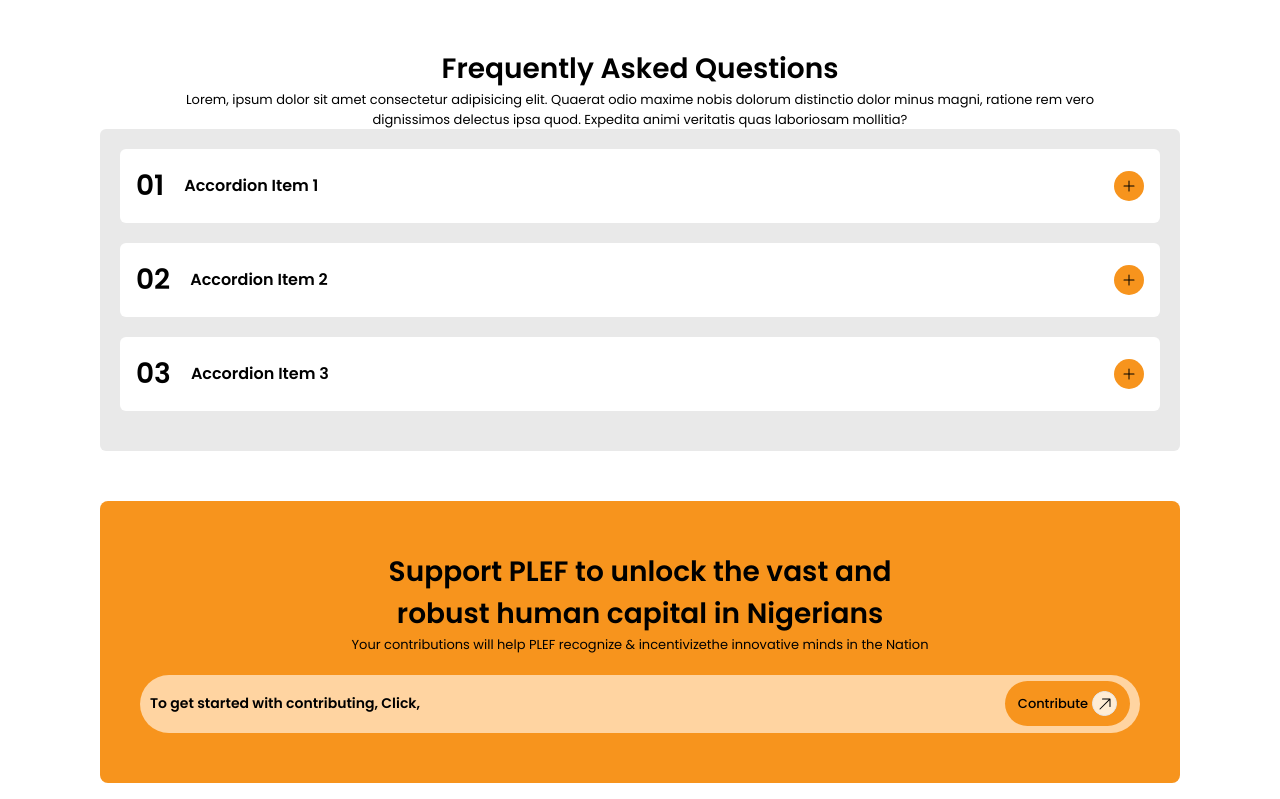
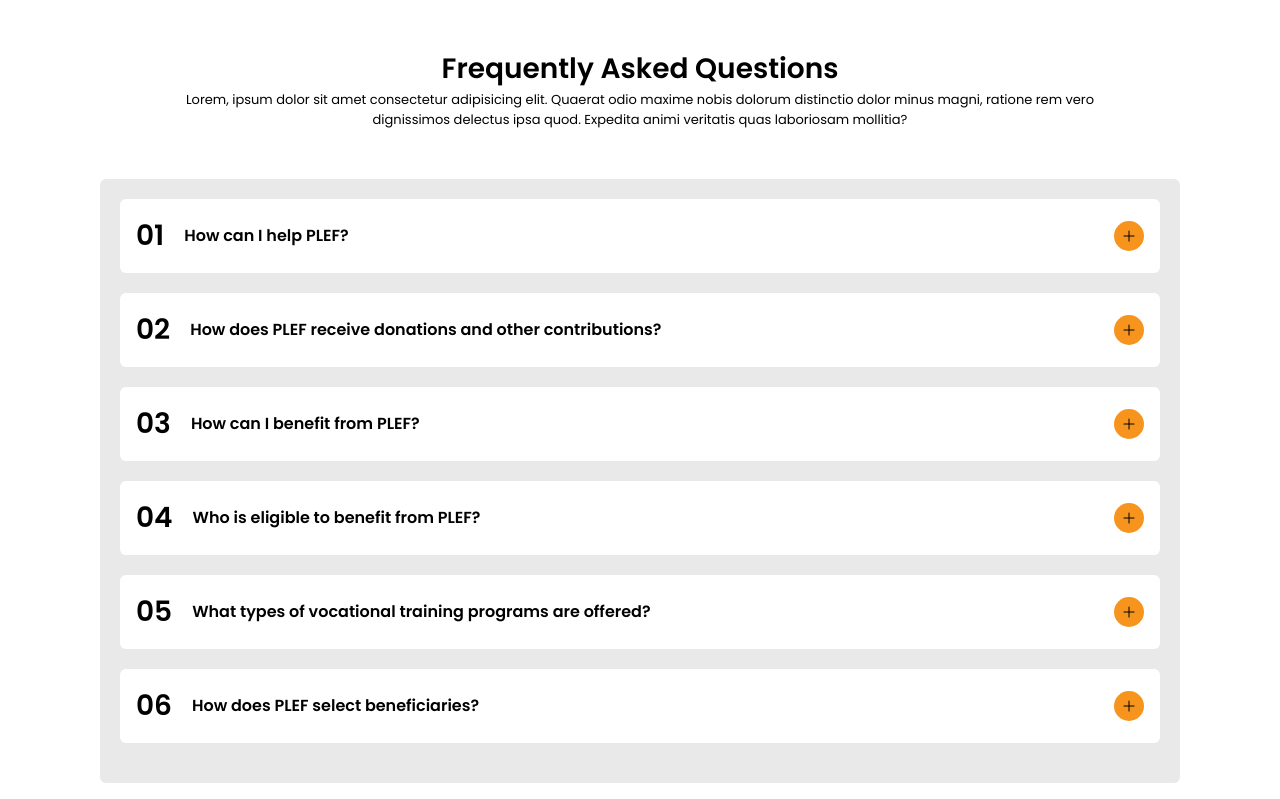
Before and after one commit to KenUdoudo/company, a React (Vite) app: page / in a window 1280 px wide. Shown: the part 4181-4980 px from the top of the page. Built offline with nearby package versions, Linux system fonts and the light colour scheme.

Commit message:
done with text

```diff
--- a/src/components/Home/accordion.jsx
+++ b/src/components/Home/accordion.jsx
@@ -30,18 +30,53 @@
     const items = [
         {
             number: '01',
-            title: 'Accordion Item 1',
-            content: 'This is the content for item 1.'
+            title: 'How can I help PLEF?',
+            content: (
+                   <div>
+                        <p>There are several ways to support our project:</p>
+                        <ul className="list-disc pl-5">
+                            <li>Volunteer →  Join us as a volunteer to assist in various programs and activities.</li>
+                            <li>Donate → Financial contributions are always welcome to help us expand our reach and impact.</li>
+                            <li>Partner → Collaborate with us as a corporate or community partner to provide resources, expertise, or opportunities for our beneficiaries.</li>
+                            <li>Advocate → Spread the word about our mission and programs to raise awareness and garner more support.</li>
+                        </ul>
+                   </div>
+            ),
         },
         {
             number: '02',
-            title: 'Accordion Item 2',
-            content: 'This is the content for item 2.'
+            title: 'How does PLEF receive donations and other contributions?',
+            content: 'Donations can be made through our website via secure online payment methods. We also accept contributions via bank transfers, checks, and in-kind donations. For corporate sponsorships and larger contributions, please contact our fundraising team directly.'
         },
         {
             number: '03',
-            title: 'Accordion Item 3',
-            content: 'This is the content for item 3.'
+            title: 'How can I benefit from PLEF?',
+            content: (
+                <div>
+                     <p>If you are a young person in Nigeria, you can benefit from our project by:</p>
+                     <ul className="list-disc pl-5">
+                         <li>Scholarships: Access financial aid to support your education.</li>
+                         <li>Participating in Training Programs: Enroll in our vocational training courses to gain marketable skills.</li>
+                         <li>Receiving Mentorship: Benefit from mentorship opportunities with experienced professionals.</li>
+                         <li>Joining Workshops and Events: Attend our workshops and events to enhance your personal and professional development.</li>
+                     </ul>
+                </div>
+         ),
+        },
+        {
+            number: '04',
+            title: 'Who is eligible to benefit from PLEF?',
+            content: 'Our programs are designed for young people in Nigeria, typically aged between 15 and 30 years. We prioritize individuals from underserved communities, those with financial needs, and those who show a strong commitment to academic and vocational excellence.'
+        },
+        {
+            number: '05',
+            title: 'What types of vocational training programs are offered?',
+            content: 'While we do not offer training directly we partner with local skilled men to provide these vocational training programs in trades such as carpentry, tailoring, ICT, plumbing, agriculture, and more. Each program is designed to provide practical, hands-on experience and is led by experienced instructors.'
+        },
+        {
+            number: '06',
+            title: 'How does PLEF select beneficiaries?',
+            content: 'Participants are selected based on a combination of factors, including, academic performance, financial need, commitment to personal and professional development, and recommendations from community leaders and educators. An application process is in place to ensure fairness and transparency.'
         }
     ];
     return (
--- a/src/components/Home/section7.jsx
+++ b/src/components/Home/section7.jsx
@@ -63,7 +63,7 @@
                 <p className="text-[28px] font-semibold">Frequently Asked Questions</p>
                 <p className="text-[13px]">Lorem, ipsum dolor sit amet consectetur adipisicing elit. Quaerat odio maxime nobis dolorum distinctio dolor minus magni, ratione rem vero <br /> dignissimos delectus ipsa quod. Expedita animi veritatis quas laboriosam mollitia?</p>
             </div>
-            <div className="bg-[#e9e9e9] w-full rounded-md">
+            <div className="bg-[#e9e9e9] w-full rounded-md mt-[50px]">
             <Acc /></div>
             {/*<div className="bg-[#E9E9E9] p-[15px] md:p-[30px] rounded-lg mt-[20px] flex flex-col gap-y-[20px]">
                 <div className=" flex flex-row justify-between items-center px-[30px] h-[100px] md:h-[72px] bg-white rounded-md">
```
